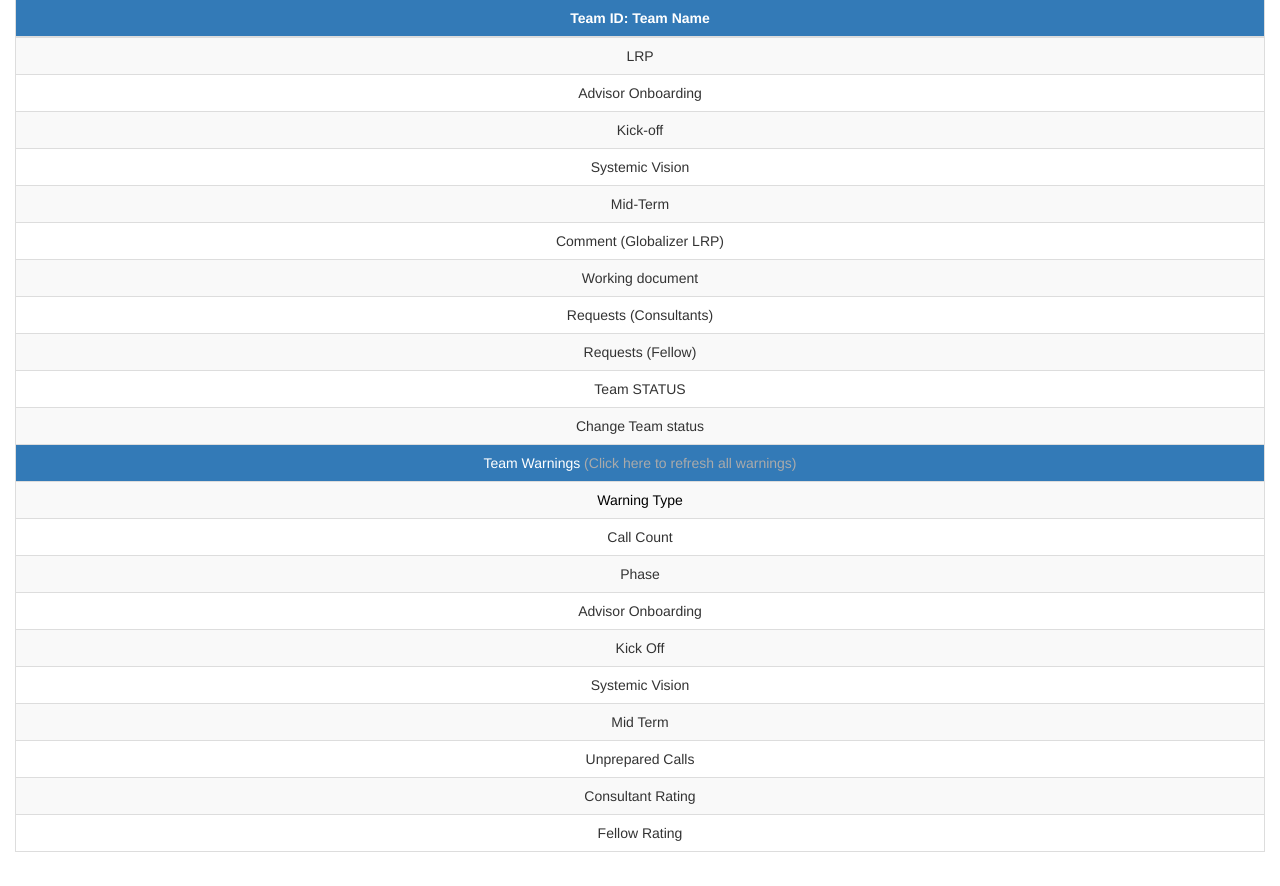
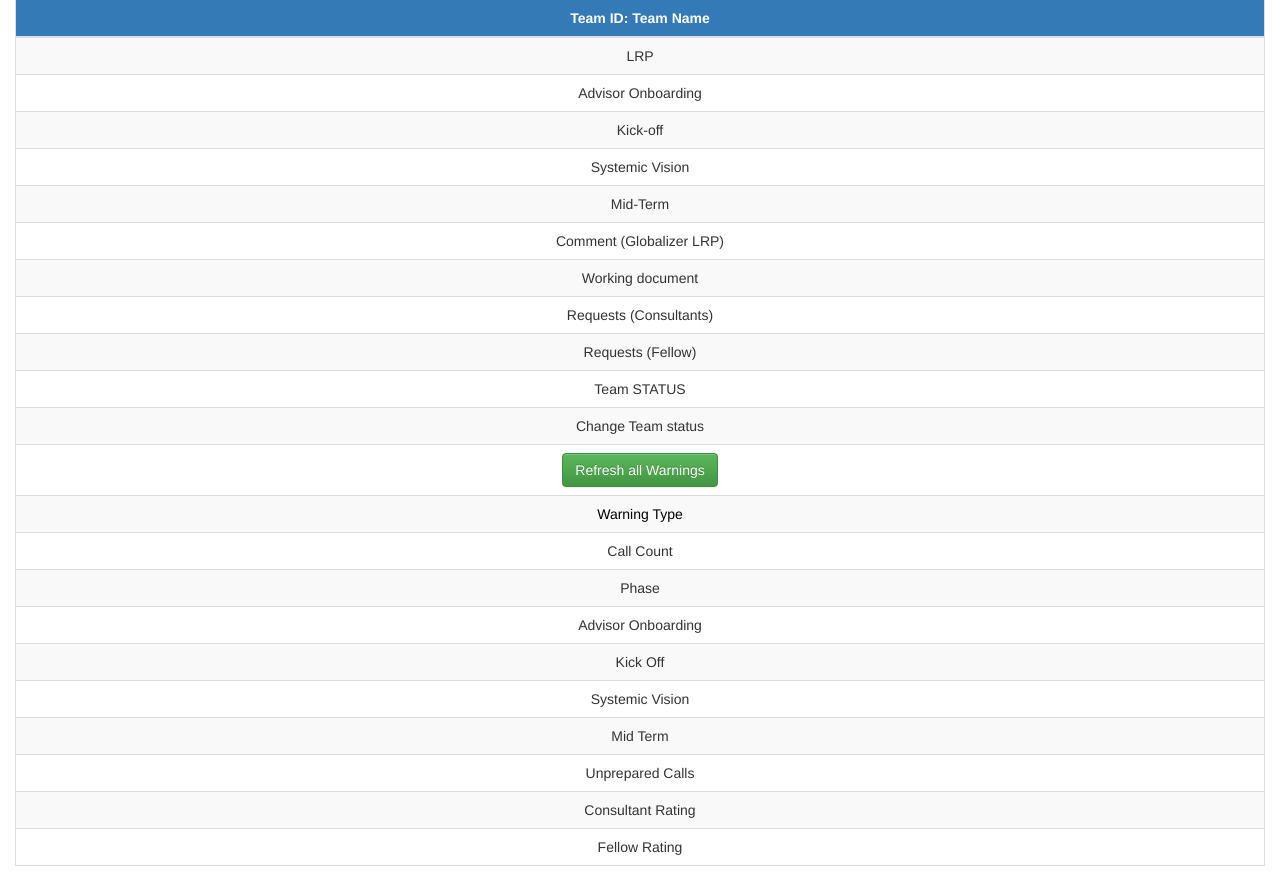
Before and after one commit to jarifibrahim/ashoka-dashboard, a Django app: template dashboard/templates/dashboard_display.html in a window 1280 px wide. Shown: the part 160-1046 px from the top of the page. Before the commit the page ends 1012 px from the top, so only its background shows below. Run offline with Django 3.2, Linux system fonts and the light colour scheme; the template is opened without the code that fills it, so the values that code supplies are empty; parts of the project's set-up code (start-up, migrations or seed data) failed here and were passed over; some libraries are stand-ins or nearby versions.

Commit message:
Change refresh link to refresh button and move it left

```diff
--- a/dashboard/templates/dashboard_display.html
+++ b/dashboard/templates/dashboard_display.html
@@ -220,9 +220,8 @@
             </tr>
 
             <tr>
-                <td colspan="{{ LRPs|length|add:"1" }}" class="bg-primary">
-                    <span>Team Warnings  </span>
-                    <a href="#" style="color:#AAA;" id='refresh'>(Click here to refresh all warnings)</a>
+                <td style="text-align:center">
+                    <a class="btn btn-success" href="#" id='refresh'>Refresh all Warnings</a>
                 </td>
             </tr>
             <tr class="bg-primary">
```
